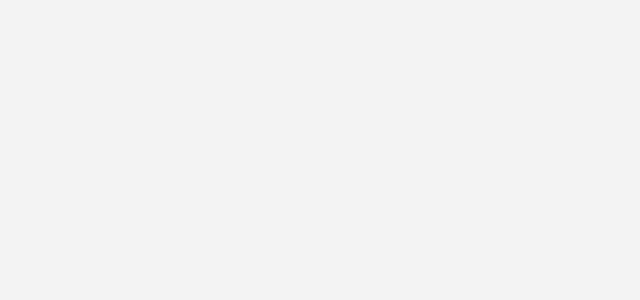
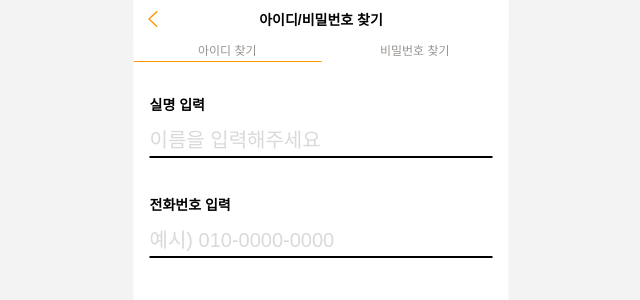
Before and after one commit to LikeLionRunnersApp/client, a React app: page /find-user in a window 1280 px wide. Before the commit this address had no page. Shown: the top 300 px of the page, without its empty margins (319-959 px from the left). Built offline with nearby package versions, Linux system fonts and the light colour scheme; the HTML template or start-up script is replaced by a standard one.

Commit message:
Feat: Create FindId components

```diff
--- /dev/null
+++ b/src/components/FindUser/FindId.tsx
@@ -0,0 +1,68 @@
+import styled from '@emotion/styled'
+import { useEffect } from 'react'
+import { FormInput } from '@components/Common/UI'
+import { useState } from 'react'
+import useFormValidation from '@/hooks/useFormValidation'
+
+const FindId = () => {
+  const [name, setName] = useState('')
+  const { phoneNumber, phoneNumberValid, handlePhoneNumberChange } =
+    useFormValidation({ initialPhoneNumber: '' })
+  const [phoneNumberAlert, setPhoneNumberAlert] = useState('')
+
+  useEffect(() => {
+    if (phoneNumber.length > 0) {
+      phoneNumberValid
+        ? setPhoneNumberAlert('')
+        : setPhoneNumberAlert('전화번호 형식을 지켜주세유~')
+    }
+  }, [phoneNumber])
+
+  return (
+    <Container>
+      <FormInput
+        type="text"
+        id="name"
+        name="name"
+        onChange={e => setName(e.target.value)}
+        value={name}
+        placeholder="이름을 입력해주세요"
+        hidden={false}
+        label="실명 입력"
+      />
+      <FormInput
+        type="text"
+        id="phoneNum"
+        name="phoneNum"
+        onChange={e => handlePhoneNumberChange(e.target.value)}
+        value={phoneNumber}
+        placeholder="예시) 010-0000-0000"
+        hidden={false}
+        label="전화번호 입력"
+      />
+      {<Alert isError={phoneNumberValid}>{phoneNumberAlert}</Alert>}
+    </Container>
+  )
+}
+
+export default FindId
+
+const Container = styled.div`
+  margin-top: 36px;
+
+  & input {
+    margin-bottom: 40px;
+  }
+
+  & input:last-of-type {
+    margin-bottom: 0;
+  }
+`
+
+const Alert = styled.strong<{ isError: boolean }>`
+  position: relative;
+  top: 8px;
+  font-size: 12px;
+  font-weight: 400;
+  color: ${({ isError }) => (isError ? '#989491' : '#FF9704')};
+`
--- a/src/components/FindUser/FindNavigator.tsx
+++ b/src/components/FindUser/FindNavigator.tsx
@@ -6,7 +6,7 @@ interface Props {
 }
 
 const FindNavigator = ({ onTab }: Props) => {
-  const [selectedTab, setSelectedTab] = useState<string>('')
+  const [selectedTab, setSelectedTab] = useState<string>('id')
 
   const handleSetTab = (tabName: string) => {
     setSelectedTab(tabName)
--- a/src/pages/FindUser.tsx
+++ b/src/pages/FindUser.tsx
@@ -1,23 +1,18 @@
 import { BaseLayout, Container } from '@components/Common'
 import FormHeader from '@components/Common/FormHeader'
-import { Outlet } from 'react-router-dom'
 import { useState } from 'react'
 import FindNavigator from '@components/FindUser/FindNavigator'
+import FindId from '@/components/FindUser/FindId'
 
 const FindUser = () => {
   const [tab, setTab] = useState('id')
-
-  console.log(tab)
 
   return (
     <>
       <BaseLayout>
         <FormHeader title="아이디/비밀번호 찾기" />
         <FindNavigator onTab={tabName => setTab(tabName)} />
-        <Container>
-          {/* find-id or find-pw */}
-          <Outlet />
-        </Container>
+        <Container>{tab === 'id' ? <FindId /> : null}</Container>
       </BaseLayout>
     </>
   )
--- a/src/router/Router.tsx
+++ b/src/router/Router.tsx
@@ -20,7 +20,7 @@ const Router = () => {
         <Route path="2" element={<UserProfileInput />} />
         <Route path="3" element={<Success />} />
       </Route>
-      <Route path="/finduser" element={<FindUser />} />
+      <Route path="/find-user" element={<FindUser />} />
       <Route path="/kakaologin/redirect" element={<KakaoCallback />} />
     </Routes>
   )
```
